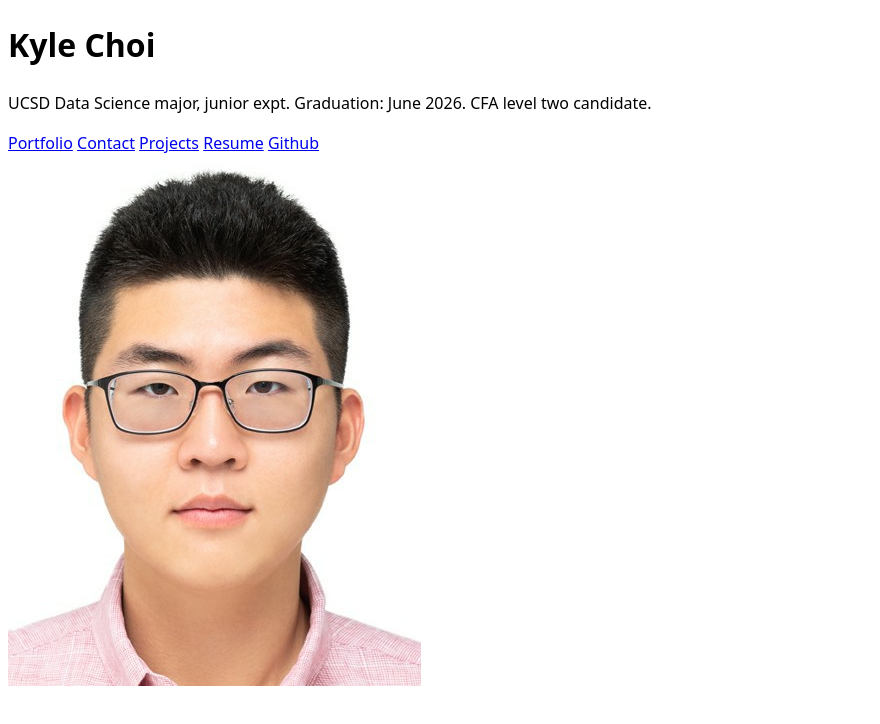
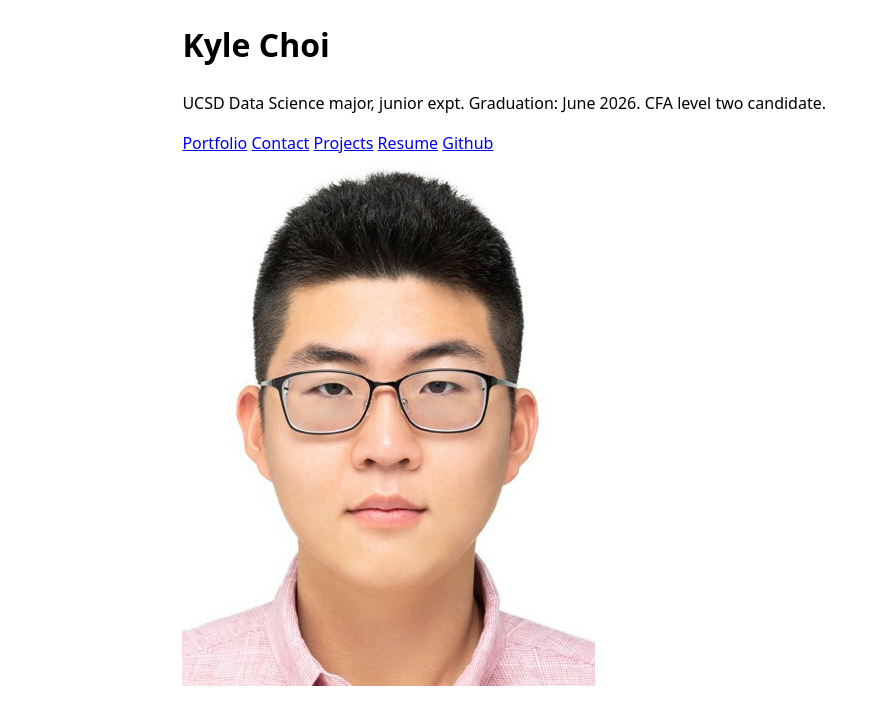
Before and after one commit to kylechoi101/portfolio, a plain HTML site: page index.html in a window 1280 px wide. Shown: the whole page, without its empty margins (0-880 px from the left). Drawn offline with Linux system fonts and the light colour scheme.

Commit message:
Update style.css

```diff
--- a/style.css
+++ b/style.css
@@ -3,4 +3,6 @@ body {
          and use the OS’s UI font as the website font
        */
     font: 100%/1.5 system-ui;
+    max-width: 100ch;
+    margin-inline: auto;
   }
```
